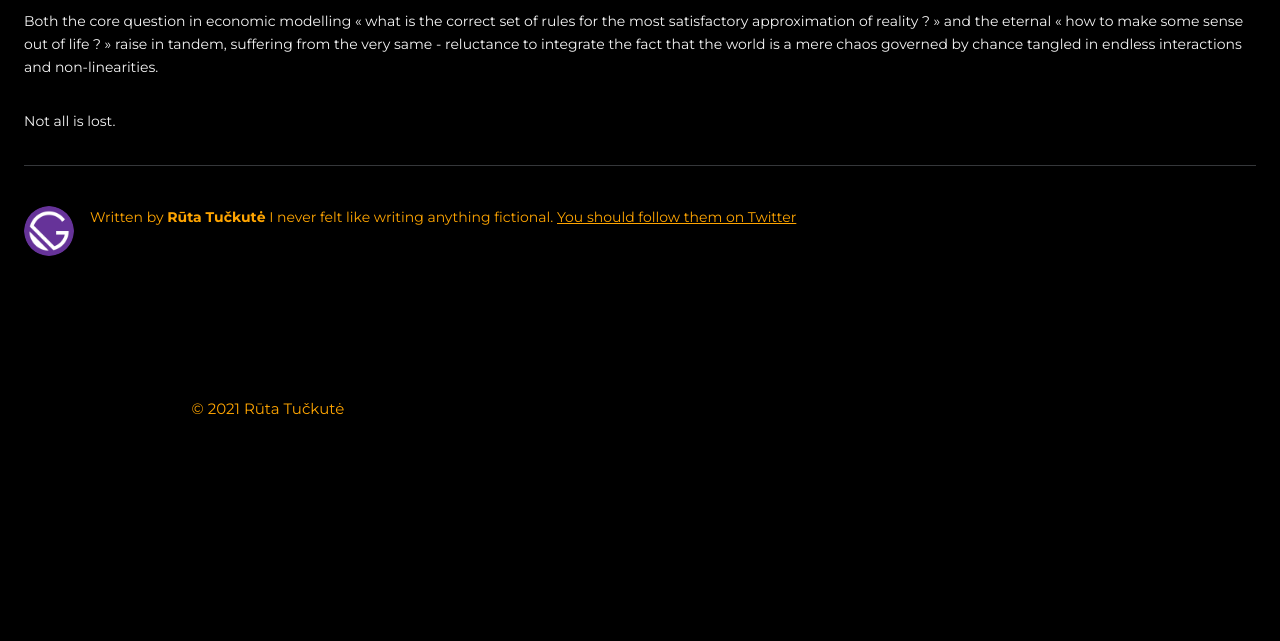
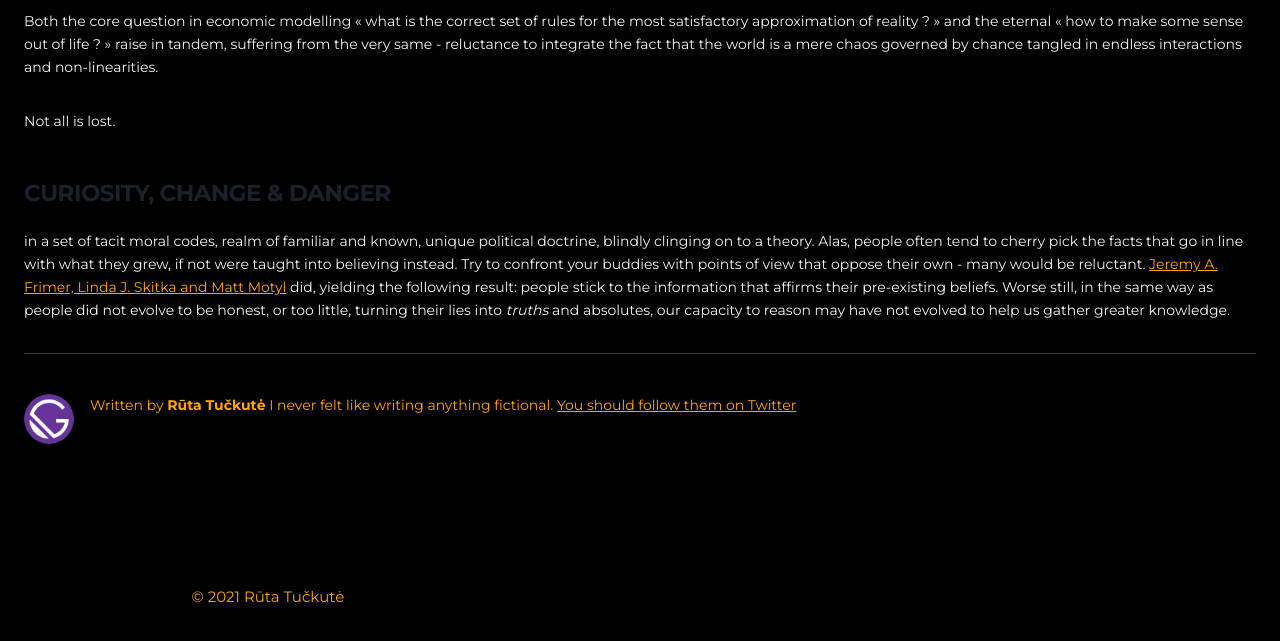
Before and after one commit to rutatuckute/the-non-fictional, a Gatsby site: page /living-without-the-general-theory/ in a window 1280 px wide. Shown: the part 955-1596 px from the top of the page. Before the commit the page ends 1453 px from the top, so only its background shows below. Built offline with nearby package versions, Linux system fonts and the light colour scheme; Gatsby itself is replaced by a stand-in of ours.

Commit message:
Update Blog “living-without-the-general-theory/index”

```diff
--- a/content/blog/living-without-the-general-theory/index.md
+++ b/content/blog/living-without-the-general-theory/index.md
@@ -30,3 +30,9 @@ Both the core question in economic modelling « what is the correct set of rules
 Not all is lost.
 
 </p>
+
+
+
+#### CURIOSITY, CHANGE & DANGER
+
+in a set of tacit moral codes, realm of familiar and known, unique political doctrine, blindly clinging on to a theory. Alas, people often tend to cherry pick the facts that go in line with what they grew, if not were taught into believing instead. Try to confront your buddies with points of view that oppose their own - many would be reluctant. [Jeremy A. Frimer, Linda J. Skitka and Matt Motyl](https://papers.ssrn.com/sol3/papers.cfm?abstract_id=2953780) did, yielding the following result: people stick to the information that affirms their pre-existing beliefs. Worse still, in the same way as people did not evolve to be honest, or too little, turning their lies into *truths* and absolutes, our capacity to reason may have not evolved to help us gather greater knowledge.
```
